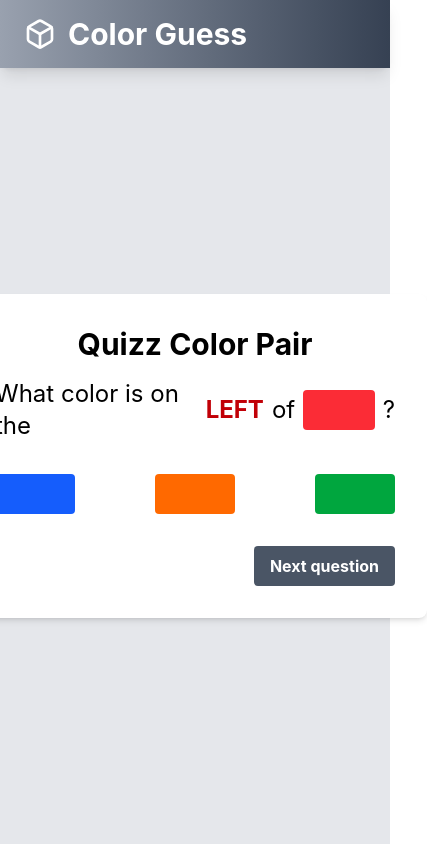
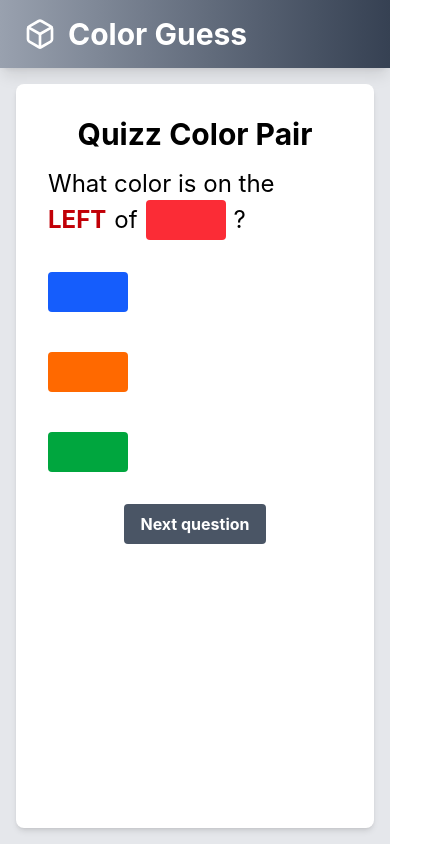
Before and after one commit to dathoang-teq/color-guess, a React (Vite) app: page /quizz in a window 390 px wide. Shown: the whole page, 427 px wide, since content can reach past the window. Built offline with nearby package versions, Linux system fonts and the light colour scheme.

Commit message:
feat: handle UI for mobile

```diff
--- a/src/layouts/MainLayout.tsx
+++ b/src/layouts/MainLayout.tsx
@@ -7,8 +7,8 @@ const MainLayout: FC<PropsWithChildren> = () => {
   return (
     <div className="flex min-h-screen flex-col bg-gray-200">
       <Header />
-      <div className="flex flex-1 items-center justify-center">
-        <div className="w-200 rounded-lg bg-white p-8 shadow-md">
+      <div className="my-4 flex flex-1 justify-center md:my-0 md:items-center">
+        <div className="w-full max-w-[calc(100%-2rem)] rounded-lg bg-white p-8 shadow-md md:max-w-200">
           <Outlet />
         </div>
       </div>
--- a/src/pages/Home/index.tsx
+++ b/src/pages/Home/index.tsx
@@ -37,7 +37,7 @@ const Home: FC = () => {
       })}
 
       <button
-        className="float-end block rounded bg-gray-600 px-4 py-2 text-white"
+        className="mx-auto block rounded bg-gray-600 px-4 py-2 text-white md:float-end"
         onClick={() => {
           navigate("/quizz");
         }}
--- a/src/pages/Quizz/index.tsx
+++ b/src/pages/Quizz/index.tsx
@@ -63,8 +63,9 @@ const Quizz: FC = () => {
     <div>
       <h1 className="mb-4 text-center text-3xl font-bold">Quizz Color Pair</h1>
       <div>
-        <div className="flex items-center gap-2 text-2xl">
-          What color is on the{" "}
+        <div className="block items-center gap-2 text-2xl md:flex">
+          <div>What color is on the </div>
+          <div className="flex items-center gap-2">
             <span className="font-bold text-red-700 uppercase">
               {currentPosition}
             </span>{" "}
@@ -74,11 +75,12 @@ const Quizz: FC = () => {
                 "inline-block h-10 w-20 rounded",
                 COLORS_MAP[currentColor]
               )}
-          />
+            />{" "}
             ?
           </div>
+        </div>
 
-        <div className="mt-8 mb-4 flex gap-20">
+        <div className="my-8 flex flex-col gap-10 md:mb-4 md:flex-row md:gap-20">
           {answerOptions.map((color) => (
             <button
               key={color}
@@ -104,7 +106,7 @@ const Quizz: FC = () => {
         </div>
 
         <button
-          className="float-end mt-4 cursor-pointer rounded bg-gray-600 px-4 py-2 font-bold text-white"
+          className="mx-auto mt-4 block cursor-pointer rounded bg-gray-600 px-4 py-2 font-bold text-white md:float-end md:mx-0"
           onClick={handleNextQuestion}
         >
           Next question
```
Lines whose indentation alone changed are shown as unchanged.
